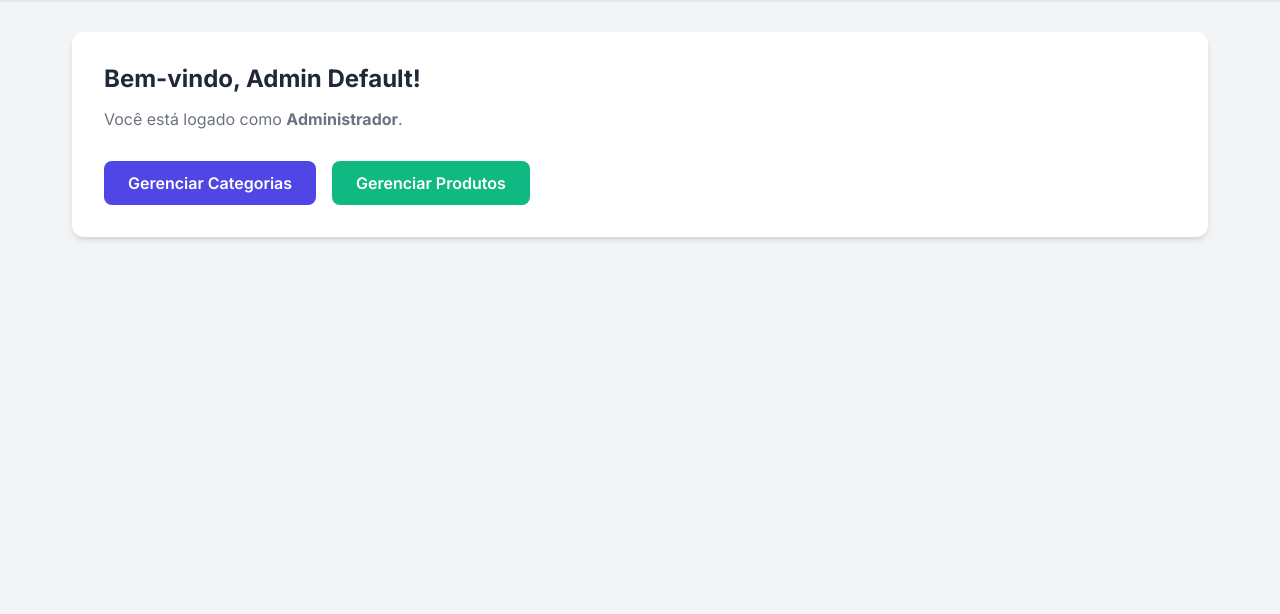
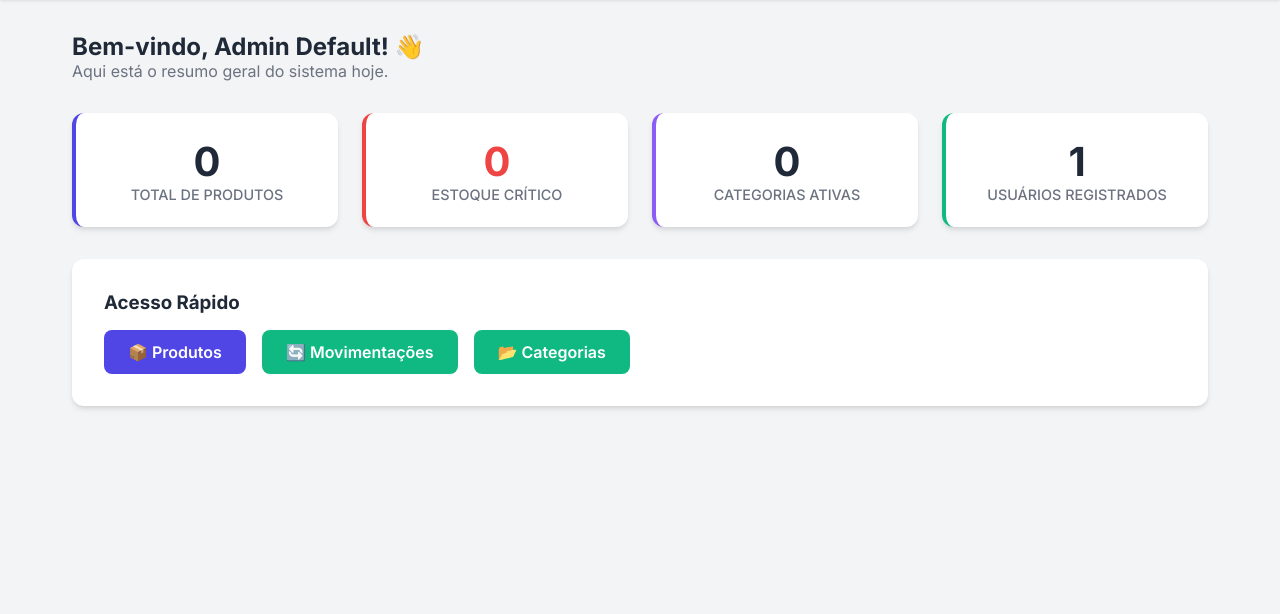
Before and after one commit to tassiogoncalves/crud_php, a PHP site: page /crud_php_html/dashboard.php in a window 1280 px wide. Shown: the part 61-675 px from the top of the page. Run offline with PHP 8.4, Linux system fonts and the light colour scheme; a user stored in the database is signed in; data comes from the database, SQL or seed files in the repository; data that the repository does not hold is empty.

Commit message:
feat: Adiciona dados quantitativos e dashboard com Grid de estatísticas

```diff
--- a/dashboard.php
+++ b/dashboard.php
@@ -1,14 +1,78 @@
-<?php require_once 'includes/header.php'; ?>
+<?php
+require_once 'includes/header.php';
+require_once 'bd/conexao.php';
+
+// Busca dados quantitativos
+$stats = [
+    'produtos' => 0,
+    'estoque_critico' => 0,
+    'usuarios' => 0,
+    'categorias' => 0
+];
+
+// Total de Produtos
+$res = mysqli_query($conexao, "SELECT COUNT(*) as total FROM produto");
+if ($row = mysqli_fetch_assoc($res)) {
+    $stats['produtos'] = $row['total'];
+}
+
+// Produtos com Estoque Crítico (< 5)
+$res = mysqli_query($conexao, "SELECT COUNT(*) as total FROM produto WHERE estoque < 5");
+if ($row = mysqli_fetch_assoc($res)) {
+    $stats['estoque_critico'] = $row['total'];
+}
+
+// Total de Usuários
+$res = mysqli_query($conexao, "SELECT COUNT(*) as total FROM usuario");
+if ($row = mysqli_fetch_assoc($res)) {
+    $stats['usuarios'] = $row['total'];
+}
+
+// Total de Categorias
+$res = mysqli_query($conexao, "SELECT COUNT(*) as total FROM categoria");
+if ($row = mysqli_fetch_assoc($res)) {
+    $stats['categorias'] = $row['total'];
+}
+?>
+
+<div style="margin-bottom: 2rem;">
+    <h2>Bem-vindo, <?= htmlspecialchars($_SESSION['usuario_nome']) ?>! 👋</h2>
+    <p style="color: var(--text-muted);">Aqui está o resumo geral do sistema hoje.</p>
+</div>
+
+<!-- Grid de Cards Quantitativos -->
+<div style="display: grid; grid-template-columns: repeat(auto-fit, minmax(200px, 1fr)); gap: 1.5rem; margin-bottom: 2rem;">
+
+    <div class="card" style="border-left: 4px solid var(--primary); text-align: center; padding: 1.5rem;">
+        <div style="font-size: 2.5rem; font-weight: 800; color: var(--text-main);"><?= $stats['produtos'] ?></div>
+        <div style="color: var(--text-muted); font-size: 0.9rem; font-weight: 500; text-transform: uppercase;">Total de Produtos</div>
+    </div>
+
+    <div class="card" style="border-left: 4px solid var(--danger); text-align: center; padding: 1.5rem;">
+        <div style="font-size: 2.5rem; font-weight: 800; color: var(--danger);"><?= $stats['estoque_critico'] ?></div>
+        <div style="color: var(--text-muted); font-size: 0.9rem; font-weight: 500; text-transform: uppercase;">Estoque Crítico</div>
+    </div>
+
+    <div class="card" style="border-left: 4px solid #8B5CF6; text-align: center; padding: 1.5rem;">
+        <div style="font-size: 2.5rem; font-weight: 800; color: var(--text-main);"><?= $stats['categorias'] ?></div>
+        <div style="color: var(--text-muted); font-size: 0.9rem; font-weight: 500; text-transform: uppercase;">Categorias Ativas</div>
+    </div>
+
+    <?php if ($_SESSION['usuario_perfil'] === 'Administrador'): ?>
+    <div class="card" style="border-left: 4px solid #10B981; text-align: center; padding: 1.5rem;">
+        <div style="font-size: 2.5rem; font-weight: 800; color: var(--text-main);"><?= $stats['usuarios'] ?></div>
+        <div style="color: var(--text-muted); font-size: 0.9rem; font-weight: 500; text-transform: uppercase;">Usuários Registrados</div>
+    </div>
+    <?php endif; ?>
+
+</div>
 
 <div class="card">
-    <h2>Bem-vindo, <?= htmlspecialchars($_SESSION['usuario_nome']) ?>!</h2>
-    <p style="margin-top: 1rem; color: var(--text-muted);">
-        Você está logado como <strong><?= htmlspecialchars($_SESSION['usuario_perfil']) ?></strong>.
-    </p>
-
-    <div style="margin-top: 2rem; display: flex; gap: 1rem;">
-        <a href="categoria/listar.php" class="btn btn-primary">Gerenciar Categorias</a>
-        <a href="produto/listar.php" class="btn btn-secondary">Gerenciar Produtos</a>
+    <h3 style="margin-bottom: 1rem;">Acesso Rápido</h3>
+    <div style="display: flex; gap: 1rem; flex-wrap: wrap;">
+        <a href="produto/listar.php" class="btn btn-primary">📦 Produtos</a>
+        <a href="movimentacao/listar.php" class="btn" style="background: #10B981; color: white;">🔄 Movimentações</a>
+        <a href="categoria/listar.php" class="btn btn-secondary">📂 Categorias</a>
     </div>
 </div>
 
```
